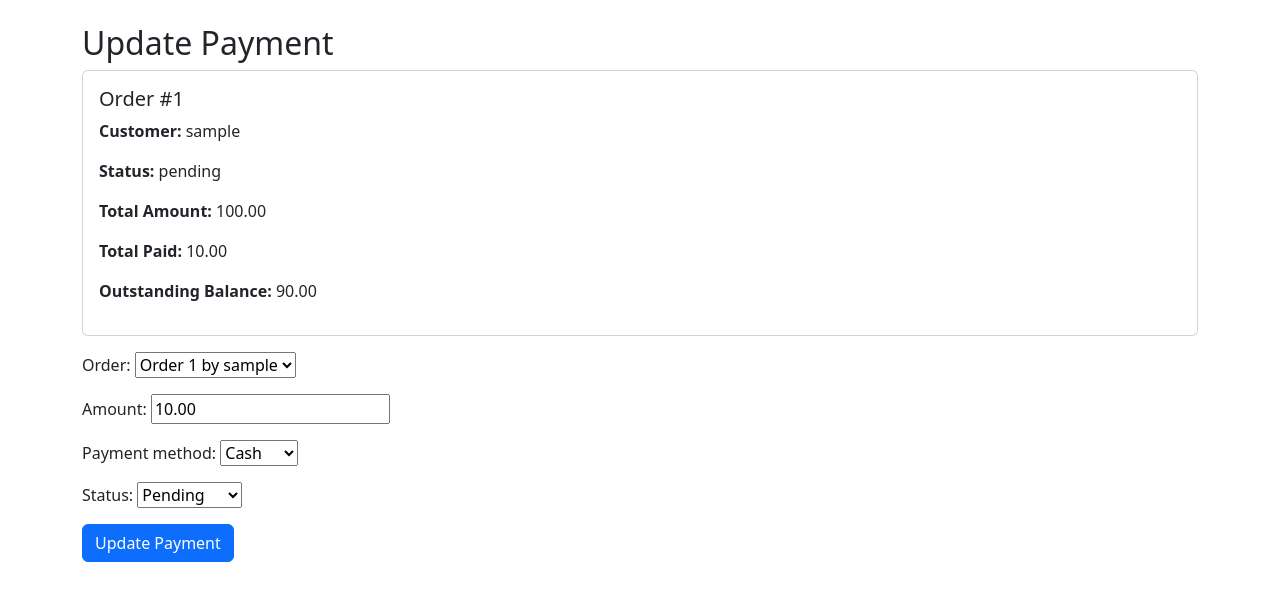
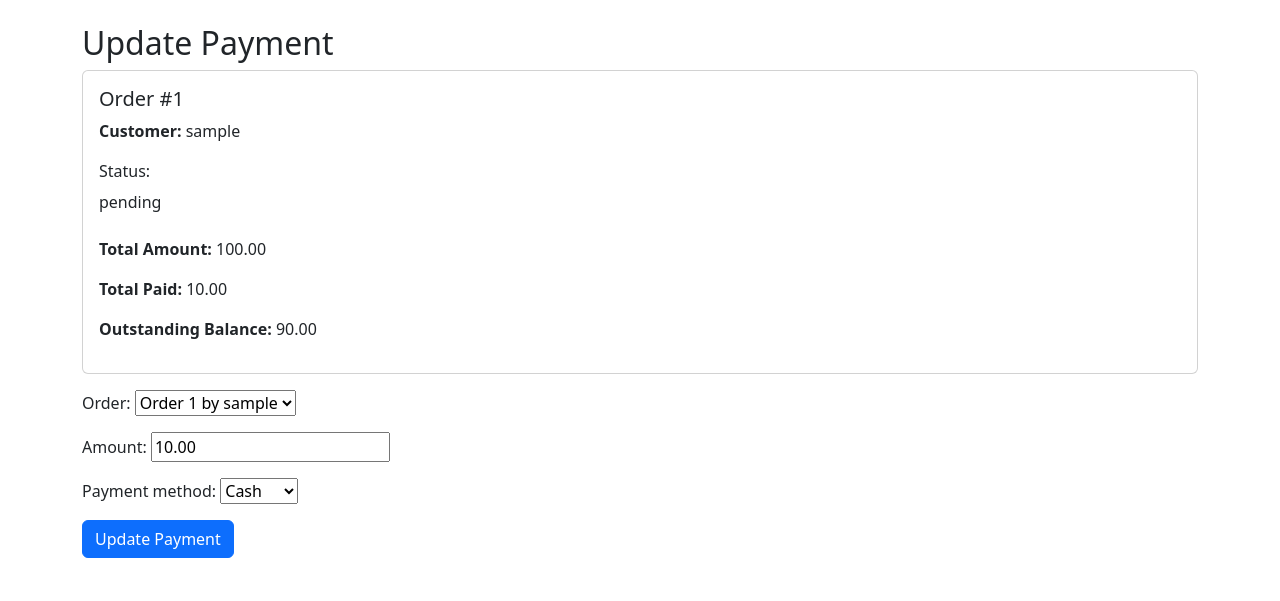
Before and after one commit to hamisi99-03/BusinessWebsite, a Django app: page /admin-dashboard/payments/1/edit/ in a window 1280 px wide. Shown: the part 56-657 px from the top of the page. Run offline with Django 5.2, Linux system fonts and the light colour scheme; a user stored in the database is signed in; tables that the repository leaves empty hold one stand-in row (values such as "Sample post").

Commit message:
revamped payment table and set status to automatic

```diff
--- a/ecommerce/forms.py
+++ b/ecommerce/forms.py
@@ -18,7 +18,7 @@ class OrderItemForm(forms.ModelForm):
 class PaymentForm(forms.ModelForm):
     class Meta:
         model = Payment
-        fields = ['order', 'amount', 'payment_method', 'status']
+        fields = ['order', 'amount', 'payment_method']
 
 class ProductForm(forms.ModelForm):
     class Meta:
--- a/ecommerce/models.py
+++ b/ecommerce/models.py
@@ -68,7 +68,7 @@ class Payment(models.Model):
     )
     status = models.CharField(
         max_length=50,
-        choices=[('pending', 'Pending'), ('completed', 'Completed'), ('failed', 'Failed')],
+        choices=[('pending', 'Pending'), ('completed', 'Completed')],
         default='pending'
     )
 
@@ -88,6 +88,13 @@ class Payment(models.Model):
     def save(self, *args, **kwargs):
         self.clean()  # run validation before saving
         super().save(*args, **kwargs)
+        total_paid = sum(p.amount for p in self.order.payments.all())
+        if total_paid >= self.order.get_total_amount():
+            # fully paid → mark all as completed
+            self.order.payments.update(status='completed')
+        else:
+            # still balance → mark all as pending
+            self.order.payments.update(status='pending')
 
     def __str__(self):
         return f"{self.amount} via {self.payment_method} for Order {self.order.id}"
--- a/ecommerce/templates/ecommerce/payment_form.html
+++ b/ecommerce/templates/ecommerce/payment_form.html
@@ -10,7 +10,10 @@
   <div class="card-body">
     <h5 class="card-title">Order #{{ order.id }}</h5>
     <p><strong>Customer:</strong> {{ order.customer.user.username }}</p>
-    <p><strong>Status:</strong> {{ order.status }}</p>
+    <div class="mb-3">
+  <label>Status:</label>
+  <p class="form-control-plaintext">{{ payment.status }}</p>
+</div>
     <p><strong>Total Amount:</strong> {{ order.get_total_amount }}</p>
     <p><strong>Total Paid:</strong> {{ order.get_total_paid }}</p>
     <p><strong>Outstanding Balance:</strong> {{ order.get_outstanding_balance }}</p>
```
